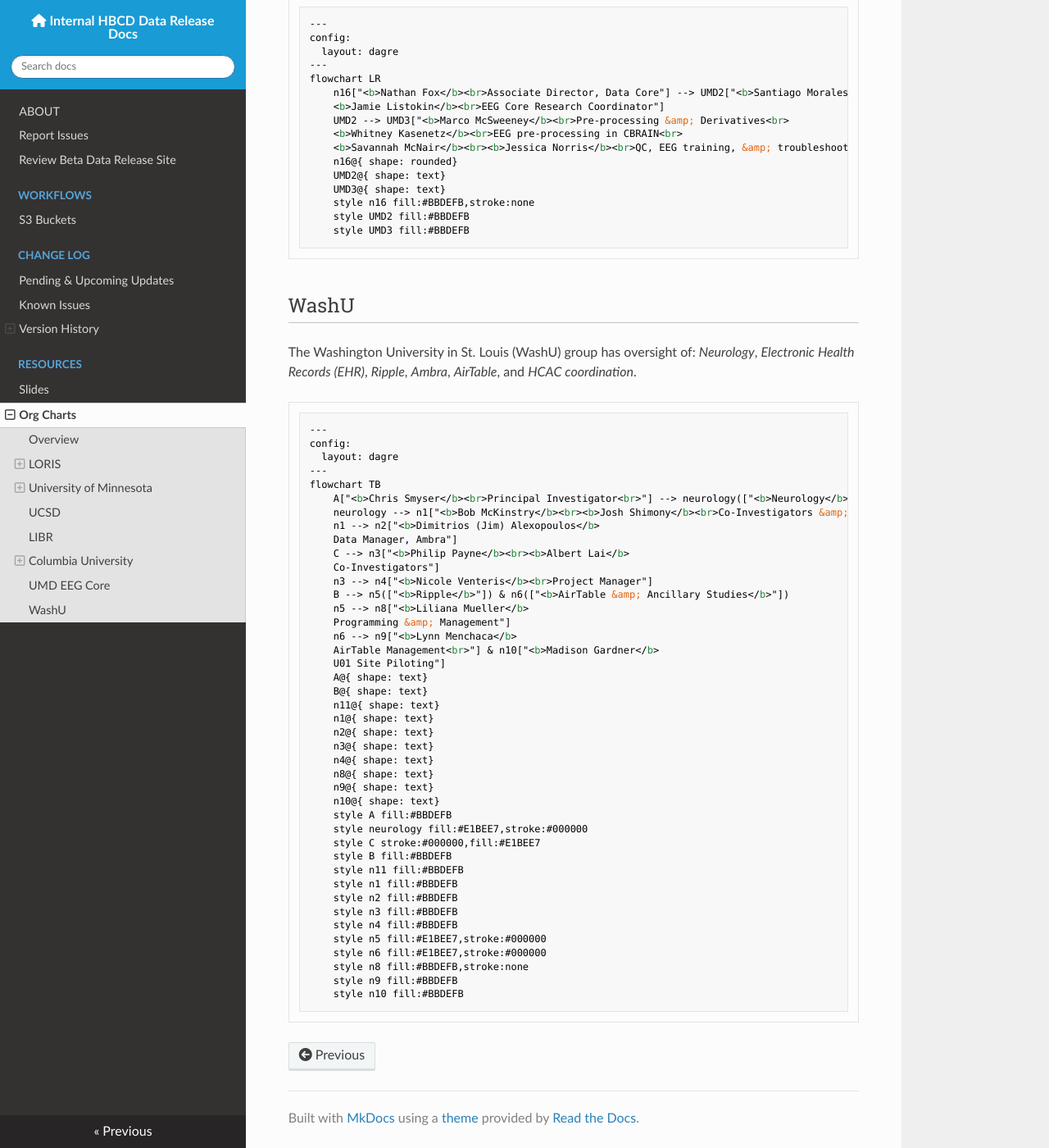
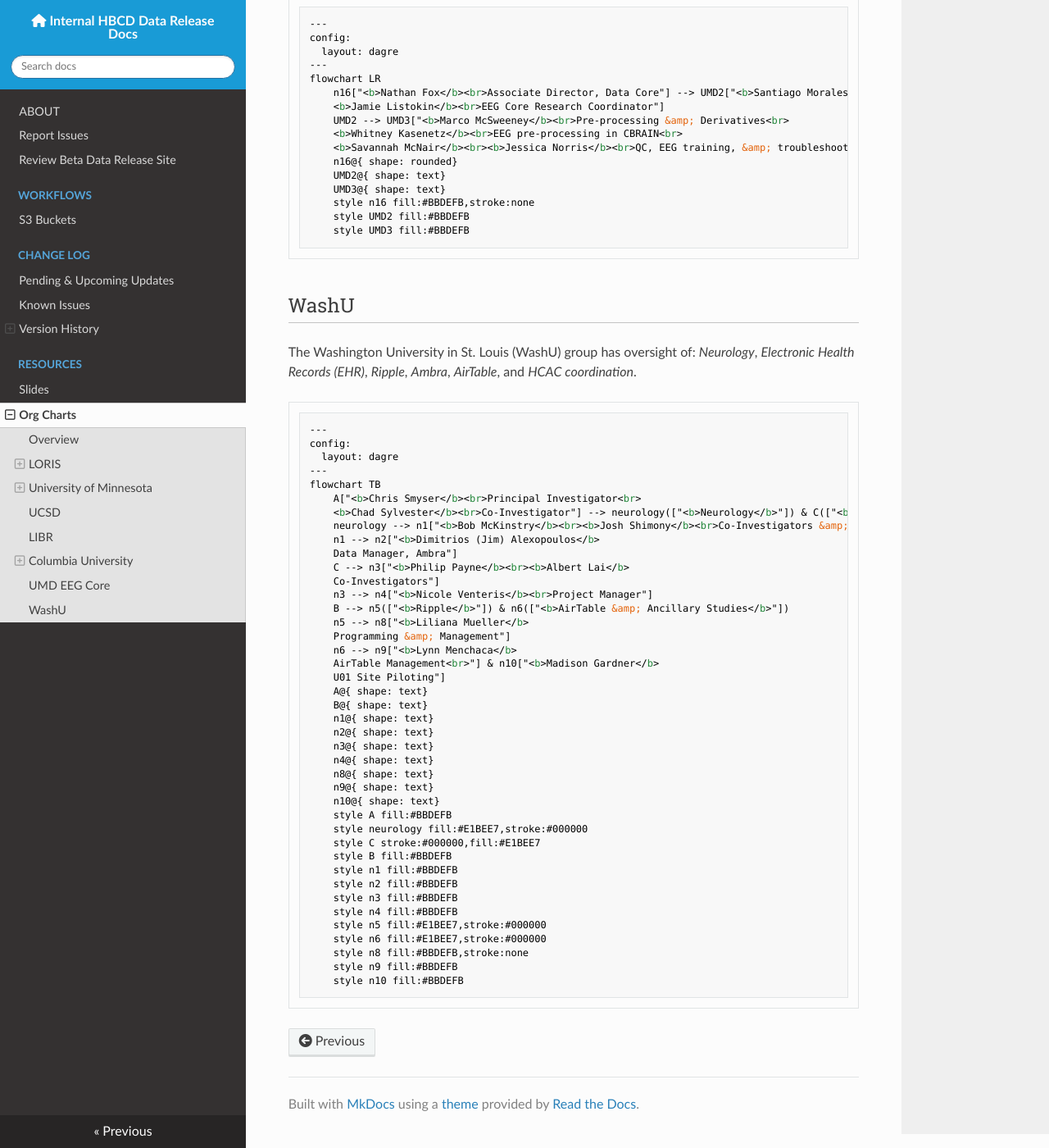
Before and after one commit to DCAN-Labs/hbcd-docs-internal, an MkDocs documentation site: the page built from docs/orgcharts.md, in a window 1280 px wide and 1400 px high, scrolled down 7532 px. Shown: the whole window at 82% size. Built offline with MkDocs 1.6.1, drawn with Linux system fonts in a browser that asks for light colours; nearby versions of some CDN libraries.

Commit message:
update washu

```diff
--- a/docs/orgcharts.md
+++ b/docs/orgcharts.md
@@ -641,7 +641,8 @@
   layout: dagre
 ---
 flowchart TB
-    A["<b>Chris Smyser</b><br>Principal Investigator<br>"] --> neurology(["<b>Neurology</b>"]) & C(["<b>EHR</b><br>"]) & B["<b>Sauren Ravencroft</b><br>Project Manager"] & n11["<b>Chad Sylvester</b><br>Co-Investigator"]
+    A["<b>Chris Smyser</b><br>Principal Investigator<br>
+    <b>Chad Sylvester</b><br>Co-Investigator"] --> neurology(["<b>Neurology</b>"]) & C(["<b>EHR</b><br>"]) & B["<b>Sauren Ravencroft</b><br>Project Manager"]
     neurology --> n1["<b>Bob McKinstry</b><br><b>Josh Shimony</b><br>Co-Investigators &amp; Study Neuroradiologists"]
     n1 --> n2["<b>Dimitrios (Jim) Alexopoulos</b>
     Data Manager, Ambra"]
@@ -656,7 +657,6 @@
     U01 Site Piloting"]
     A@{ shape: text}
     B@{ shape: text}
-    n11@{ shape: text}
     n1@{ shape: text}
     n2@{ shape: text}
     n3@{ shape: text}
@@ -668,7 +668,6 @@
     style neurology fill:#E1BEE7,stroke:#000000
     style C stroke:#000000,fill:#E1BEE7
     style B fill:#BBDEFB
-    style n11 fill:#BBDEFB
     style n1 fill:#BBDEFB
     style n2 fill:#BBDEFB
     style n3 fill:#BBDEFB
```
